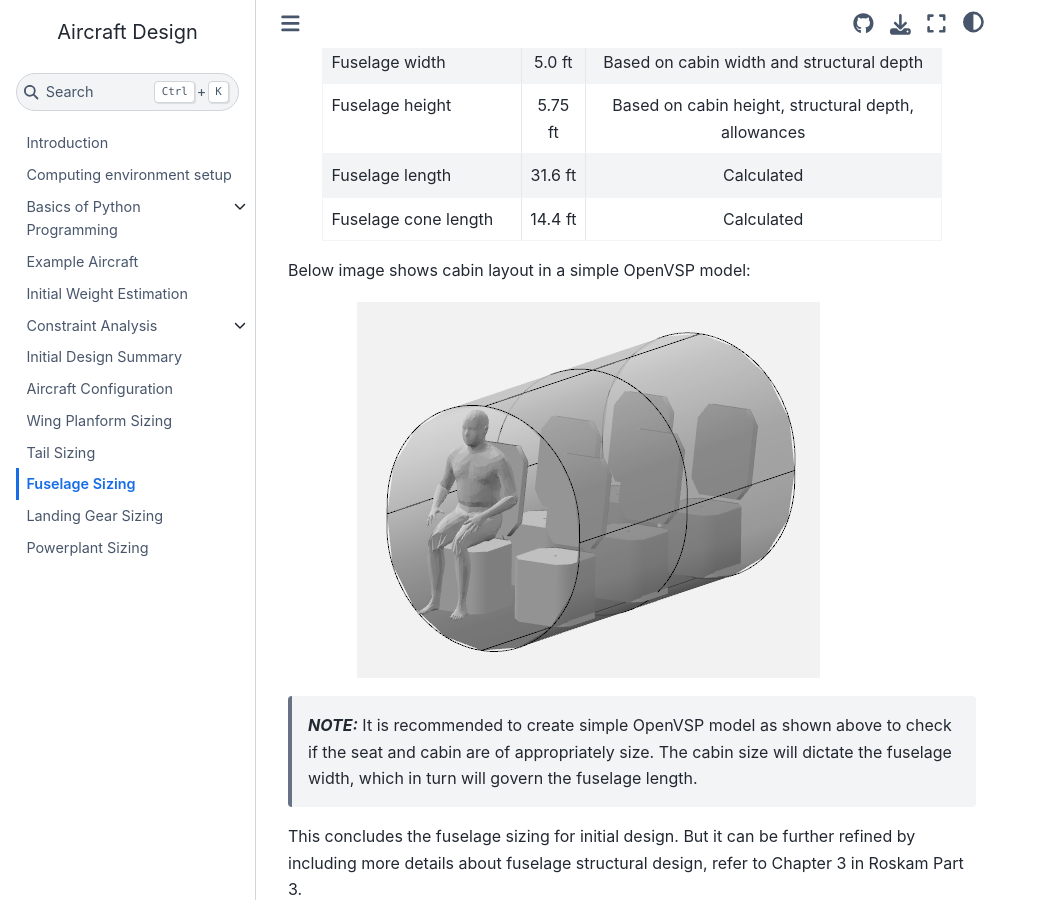
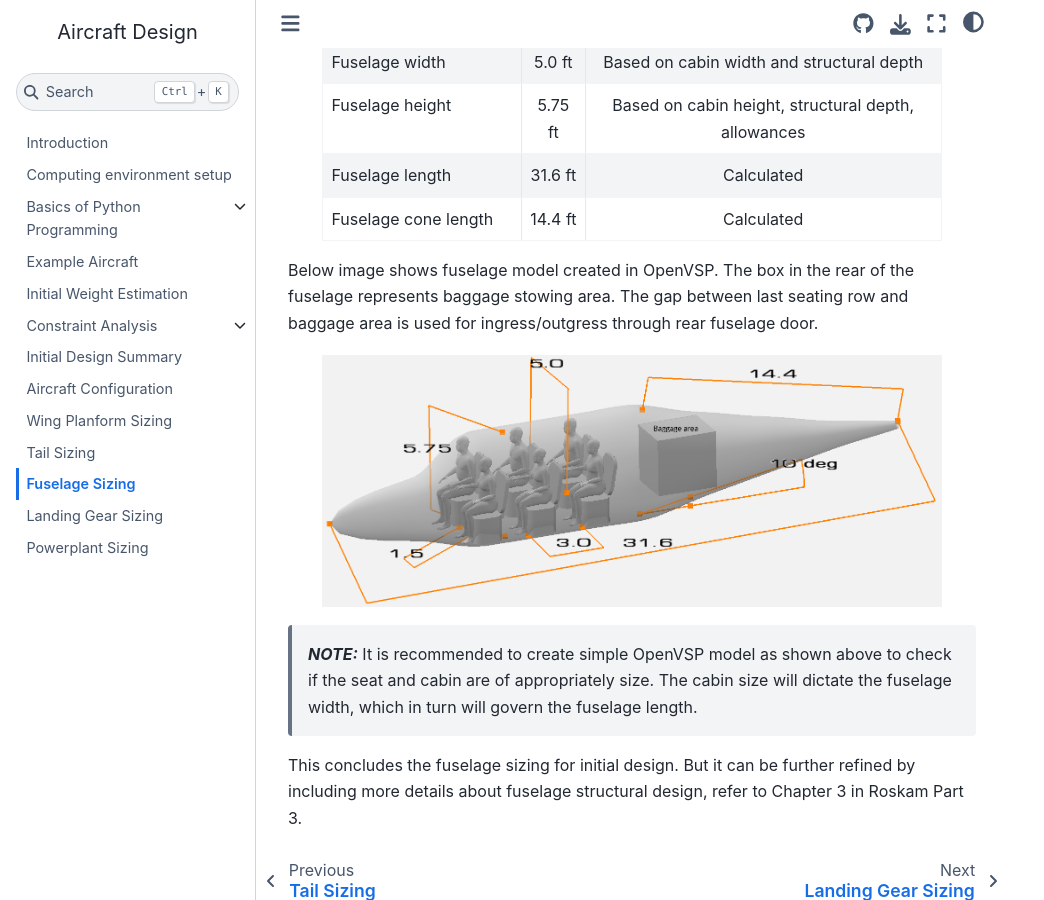
Before and after one commit to ComputationalDesignLab/aircraft-design, a Jupyter Book: the page built from book/fuselage.md, in a window 1280 px wide and 900 px high, scrolled down 1961 px. Shown: the whole window, without its empty margins (0-1044 px from the left). Built offline with Jupyter Book 1.0.4 settings and Sphinx 7.4.7 and the Sphinx Book theme 1.1.4, drawn with Linux system fonts in a browser that asks for light colours.

Commit message:
updated fuselage image

```diff
--- a/book/fuselage.md
+++ b/book/fuselage.md
@@ -40,9 +40,9 @@ Fuselage length | 31.6 ft | Calculated
 Fuselage cone length | 14.4 ft | Calculated
 </div>
 
-Below image shows cabin layout in a simple OpenVSP model:
+Below image shows fuselage model created in OpenVSP. The box in the rear of the fuselage represents baggage stowing area. The gap between last seating row and baggage area is used for ingress/outgress through rear fuselage door.
 
-<div style="width:80%; margin: auto;">
+<div style="width:90%; margin: auto;">
 
 ![logos](images/fuselage.png)
 </div>
```
Also changed, not shown: book/images/fuselage.png.
